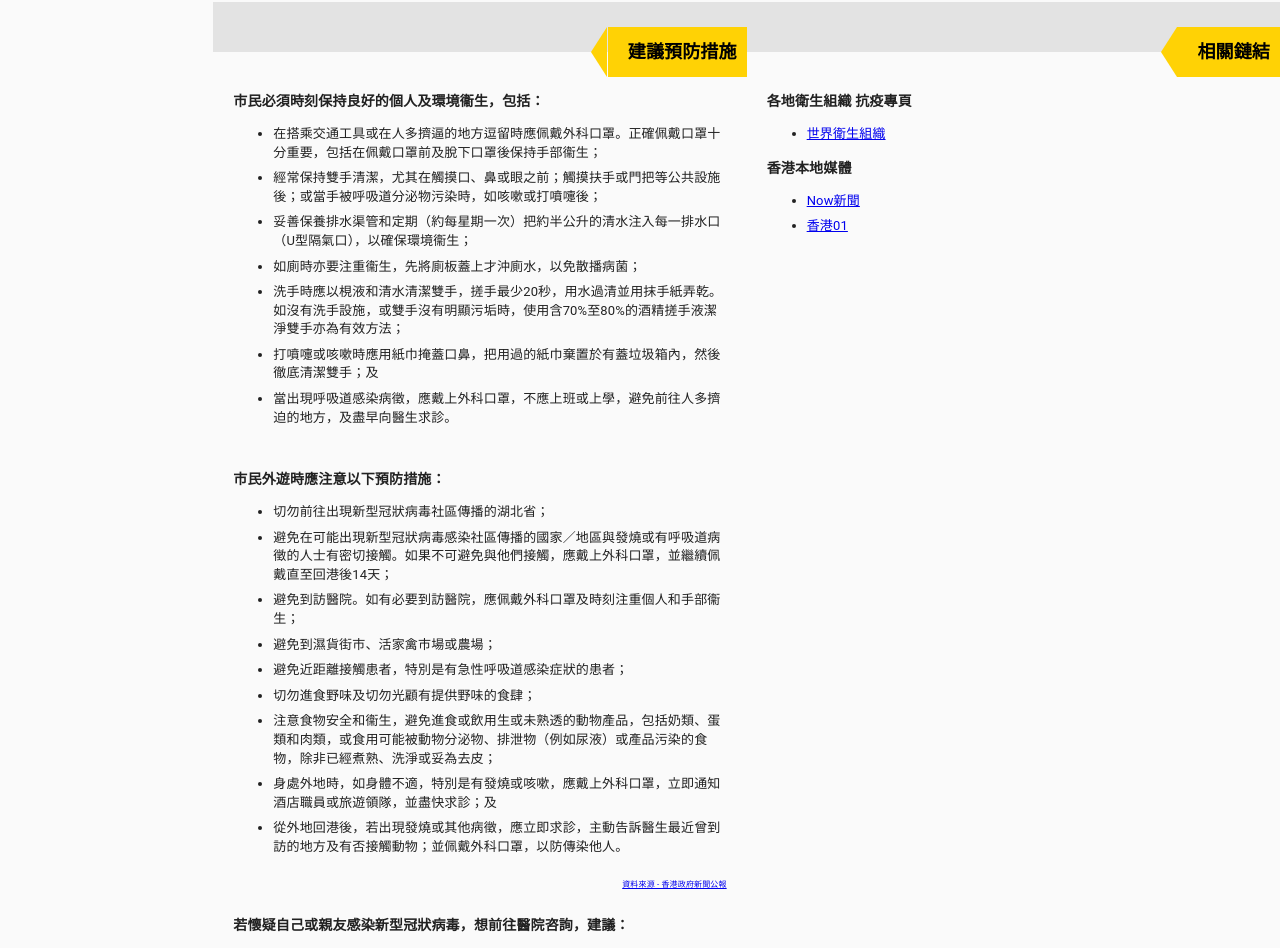
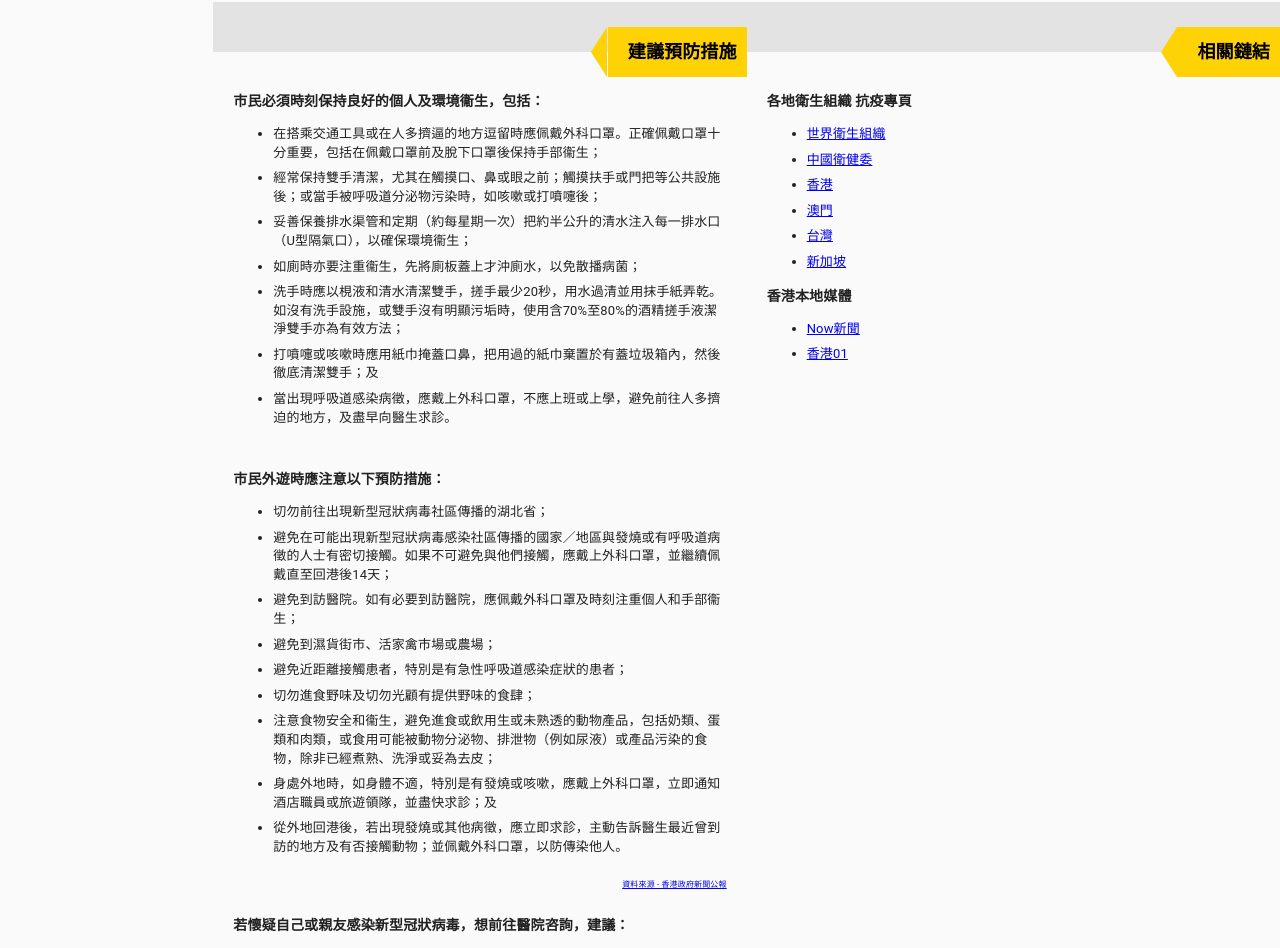
Before and after one commit to MingFaiYau/myhksariweb, a React (Create React App) app: page / in a window 1280 px wide. Shown: the part 949-1897 px from the top of the page. Built offline with nearby package versions, Linux system fonts and the light colour scheme; no server answers.

Commit message:
update links

```diff
--- a/src/api/index.ts
+++ b/src/api/index.ts
@@ -1,5 +1,11 @@
 import moment from 'moment'
-
+;(() => {
+	fetch('https://file1.dxycdn.com/2020/0131/090/3394052471398860228-62.json?t=26355743', {
+		method: 'GET',
+	})
+		.then((res) => res.json())
+		.then((res) => console.log(res))
+})()
 export const fetchData = async (): Promise<ISARIApiResult | null> => {
 	const action = 'LatestReport_LIM_View'
 	const uri = `https://services8.arcgis.com/PXQv9PaDJHzt8rp0/arcgis/rest/services/${action}/FeatureServer/0/query?f=json&where=1%3D1&outFields=*`
--- a/src/article/links.ts
+++ b/src/article/links.ts
@@ -17,6 +17,31 @@ const article_zh: IArticle = {
 					tag: 'a',
 					content: '世界衛生組織',
 					href: 'https://www.who.int/zh/emergencies/diseases/novel-coronavirus-2019',
+				},
+				{
+					tag: 'a',
+					content: '中國衛健委',
+					href: 'http://www.nhc.gov.cn/xcs/xxgzbd/gzbd_index.shtml',
+				},
+				{
+					tag: 'a',
+					content: '香港',
+					href: 'https://www.chp.gov.hk/tc/features/102465.html',
+				},
+				{
+					tag: 'a',
+					content: '澳門',
+					href: 'https://www.ssm.gov.mo/apps1/PreventWuhanInfection/ch.aspx#clg17458',
+				},
+				{
+					tag: 'a',
+					content: '台灣',
+					href: 'https://www.cdc.gov.tw/Disease/SubIndex/N6XvFa1YP9CXYdB0kNSA9A',
+				},
+				{
+					tag: 'a',
+					content: '新加坡',
+					href: 'https://www.moh.gov.sg/2019-ncov-wuhan',
 				},
 			],
 		},
@@ -53,7 +78,7 @@ const article_en: IArticle = {
 	content: [
 		{
 			tag: 'p',
-			content: '各地衛生組織 抗疫專頁',
+			content: 'Government / authority websites',
 			style: {
 				fontWeight: 'bold',
 				fontSize: 14,
@@ -64,8 +89,33 @@ const article_en: IArticle = {
 			content: [
 				{
 					tag: 'a',
-					content: '世界衛生組織',
-					href: 'https://www.who.int/zh/emergencies/diseases/novel-coronavirus-2019',
+					content: 'World Health Organization',
+					href: 'https://www.who.int/emergencies/diseases/novel-coronavirus-2019',
+				},
+				{
+					tag: 'a',
+					content: 'Mainland China',
+					href: 'http://www.nhc.gov.cn/xcs/xxgzbd/gzbd_index.shtml',
+				},
+				{
+					tag: 'a',
+					content: 'Hong Kong',
+					href: 'https://www.chp.gov.hk/en/features/102465.html',
+				},
+				{
+					tag: 'a',
+					content: 'Macau',
+					href: 'https://www.ssm.gov.mo/apps1/PreventWuhanInfection/en.aspx#clg17458',
+				},
+				{
+					tag: 'a',
+					content: 'Taiwan',
+					href: 'https://www.cdc.gov.tw/En',
+				},
+				{
+					tag: 'a',
+					content: 'Singapore',
+					href: 'https://www.moh.gov.sg/2019-ncov-wuhan',
 				},
 			],
 		},
```
